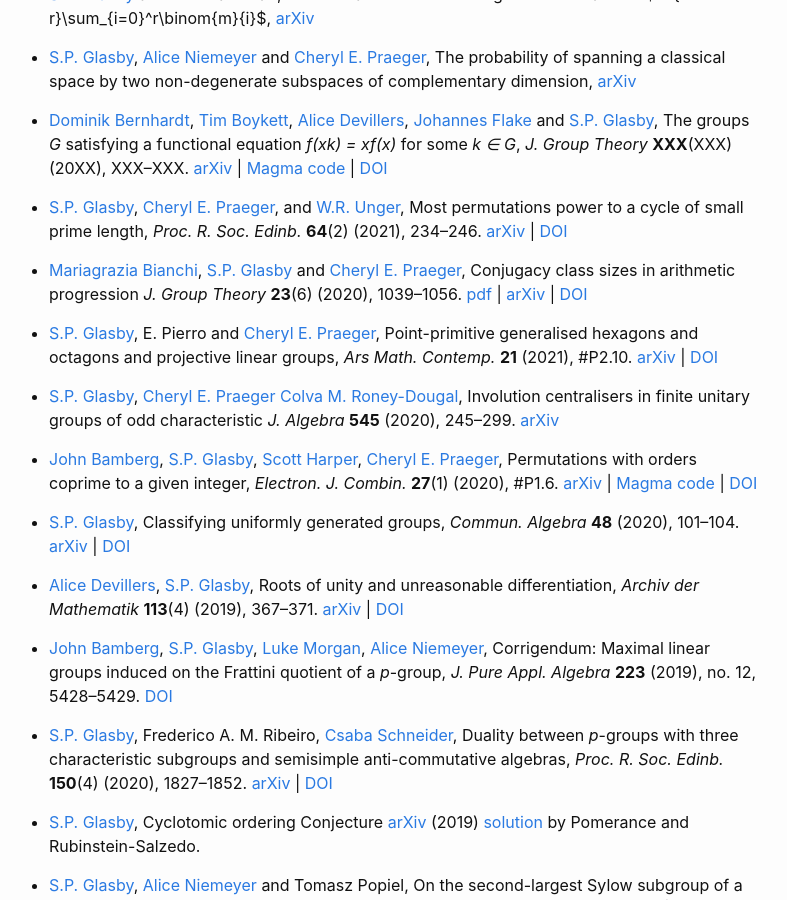
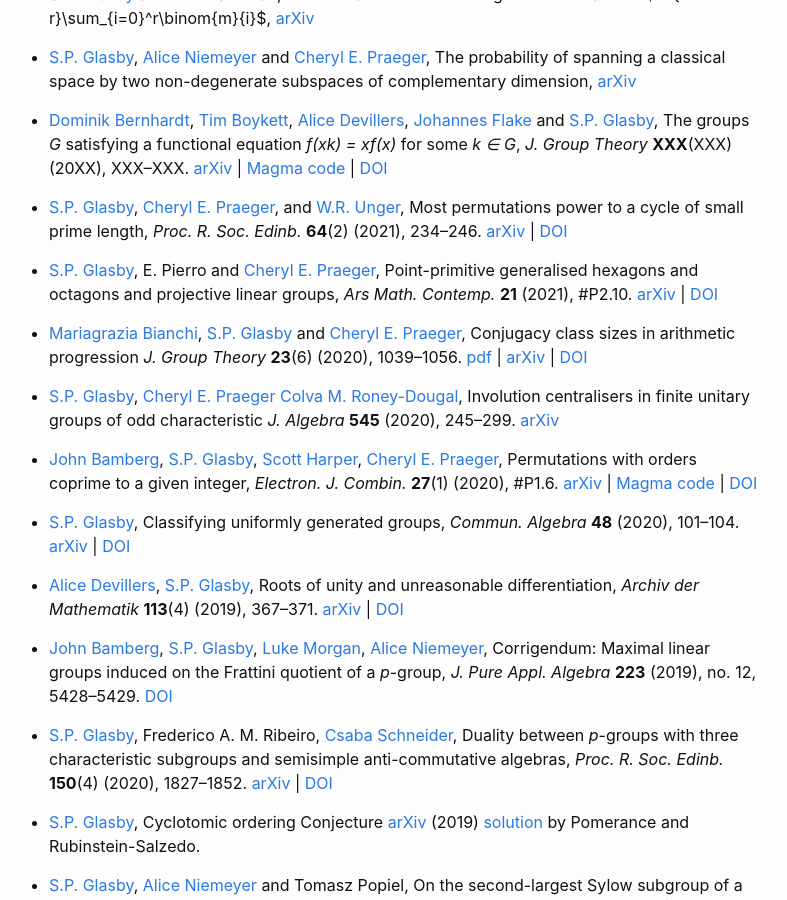
Before and after one commit to StephenGlasby/StephenGlasby.github.io, a Jekyll site: the page built from publications.md, in a window 1280 px wide and 900 px high, scrolled down 377 px. Shown: the whole window, without its empty margins (251-1038 px from the left). Built offline with Jekyll 4.4.1, drawn with Linux system fonts in a browser that asks for light colours; some of the changed lines change nothing that is shown.

```diff
--- a/publications.md
+++ b/publications.md
@@ -55,14 +55,6 @@
 [arXiv](https://arxiv.org/abs/1911.12613) |
 [DOI](https://doi.org/10.1017/S0013091521000110)
 
-- [Mariagrazia Bianchi](https://www.unimi.it/en/ugov/person/mariagrazia-bianchi),
-[S.P. Glasby](https://staffhome.ecm.uwa.edu.au/~00059629/)
-and [Cheryl E. Praeger](https://www.uwa.edu.au/people/cheryl.praeger),
-Conjugacy class sizes in arithmetic progression
-*J. Group Theory* **23**(6) (2020), 1039--1056.
-[pdf](https://staffhome.ecm.uwa.edu.au/~00059629/BianchiGlasbyPraegerConjugacyClassSizesInAP.pdf) | [arXiv](https://arxiv.org/abs/2003.03906) |
-[DOI](https://doi.org/10.1515/jgth-2020-0046)
-
 +  [S.P. Glasby](https://staffhome.ecm.uwa.edu.au/~00059629/),
 E. Pierro and
 [Cheryl E. Praeger](https://www.uwa.edu.au/people/cheryl.praeger),
@@ -71,6 +63,14 @@
 *Ars Math. Contemp.* **21** (2021), #P2.10.
 [arXiv](https://arxiv.org/abs/2012.04189) |
 [DOI](https://doi.org/10.26493/1855-3974.2049.3db)
+
+- [Mariagrazia Bianchi](https://www.unimi.it/en/ugov/person/mariagrazia-bianchi),
+[S.P. Glasby](https://staffhome.ecm.uwa.edu.au/~00059629/)
+and [Cheryl E. Praeger](https://www.uwa.edu.au/people/cheryl.praeger),
+Conjugacy class sizes in arithmetic progression
+*J. Group Theory* **23**(6) (2020), 1039--1056.
+[pdf](https://staffhome.ecm.uwa.edu.au/~00059629/BianchiGlasbyPraegerConjugacyClassSizesInAP.pdf) | [arXiv](https://arxiv.org/abs/2003.03906) |
+[DOI](https://doi.org/10.1515/jgth-2020-0046)
 
 +   [S.P. Glasby](https://staffhome.ecm.uwa.edu.au/~00059629/),
 [Cheryl E. Praeger](https://www.uwa.edu.au/people/cheryl.praeger)
```
